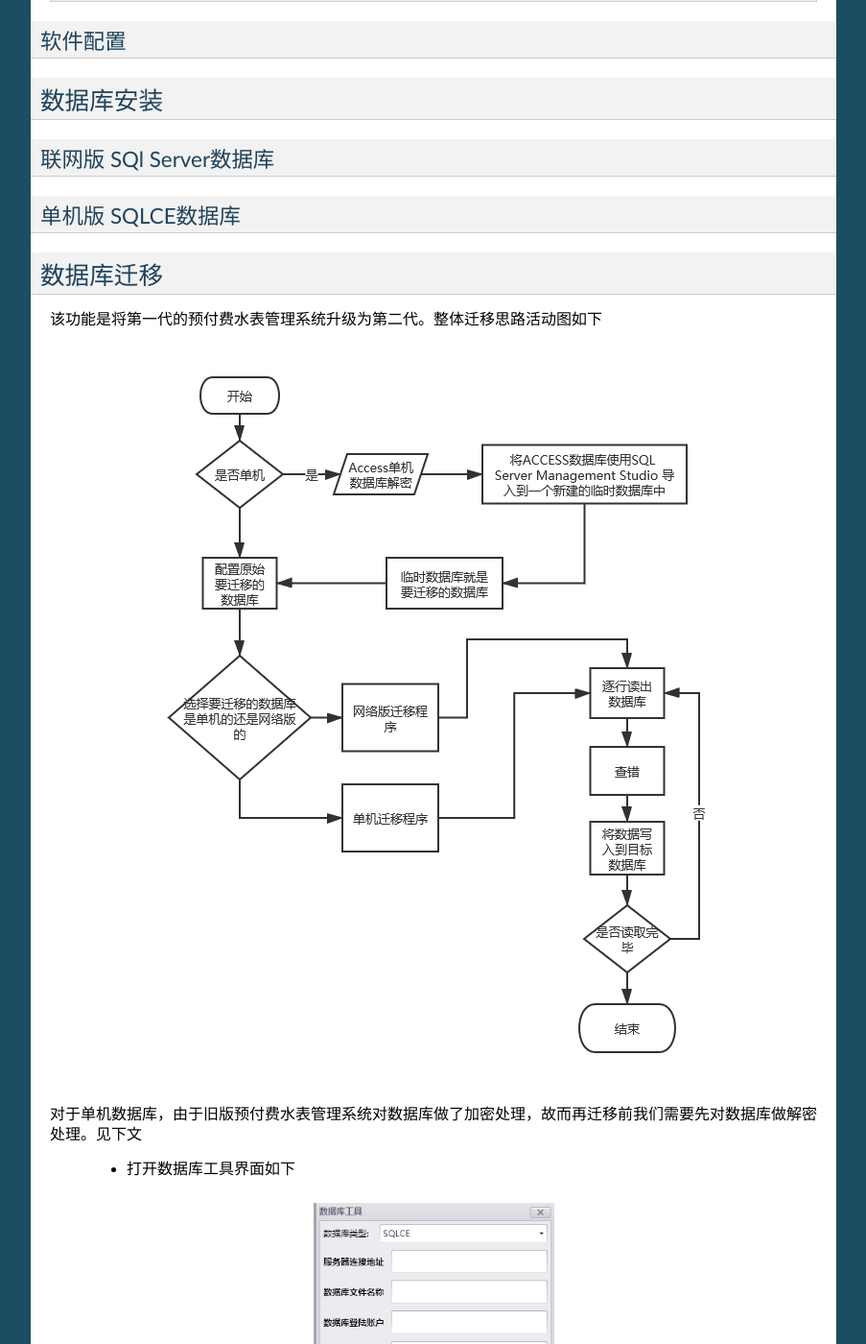
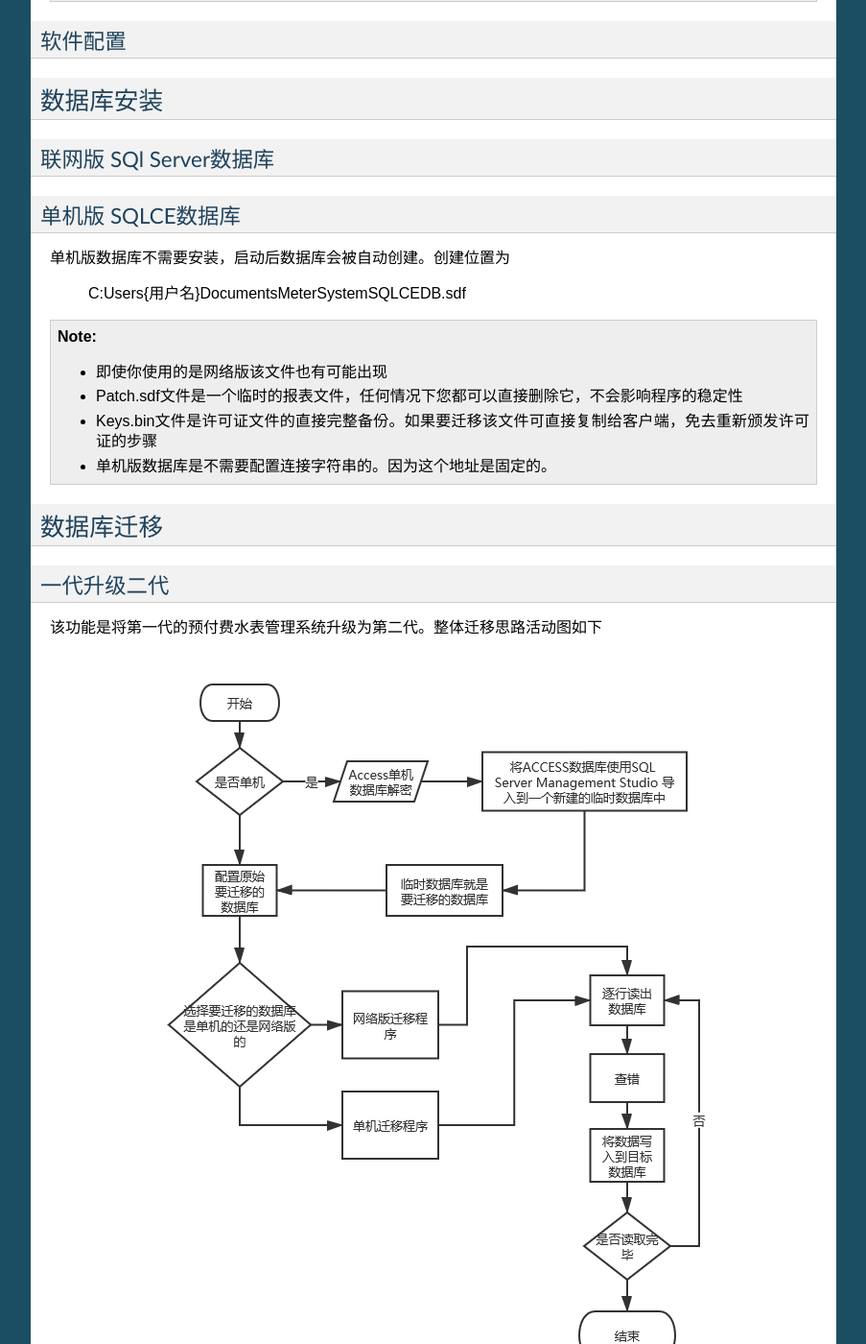
Before and after one commit to Witchie/Doc-PrepaidWaterMeterSystem, a Sphinx documentation site: the page built from docs/installation.rst, in a window 1280 px wide and 1400 px high, scrolled down 1494 px. Shown: the whole window at 96% size, without its empty margins (198-1101 px from the left). Built offline with Sphinx 7.4.7, drawn with Linux system fonts in a browser that asks for light colours; some of the changed text lies outside the part shown.

Commit message:
完成编写

```diff
--- a/docs/installation.rst
+++ b/docs/installation.rst
@@ -65,12 +65,29 @@
 单机版 SQLCE数据库
 ~~~~~~~~~~~~~~~
 
+单机版数据库不需要安装，启动后数据库会被自动创建。创建位置为
+
+    C:\Users\{用户名}\Documents\MeterSystem\SQLCEDB.sdf
+
+..  note::
+    - 即使你使用的是网络版该文件也有可能出现
+    - Patch.sdf文件是一个临时的报表文件，任何情况下您都可以直接删除它，不会影响程序的稳定性
+    - Keys.bin文件是许可证文件的直接完整备份。如果要迁移该文件可直接复制给客户端，免去重新颁发许可证的步骤
+    - 单机版数据库是不需要配置连接字符串的。因为这个地址是固定的。
+
 数据库迁移
 ------------
+
+一代升级二代
+~~~~~~~~~~~~~~~
+
 
 该功能是将第一代的预付费水表管理系统升级为第二代。整体迁移思路活动图如下
 
     .. figure:: img/brain1.png
+
+.. note ::
+    - 无论旧版是一代单机版还是一代网络版 都可以升级为二代单机或者网络版
 
 对于单机数据库，由于旧版预付费水表管理系统对数据库做了加密处理，故而再迁移前我们需要先对数据库做解密处理。见下文
 
```
